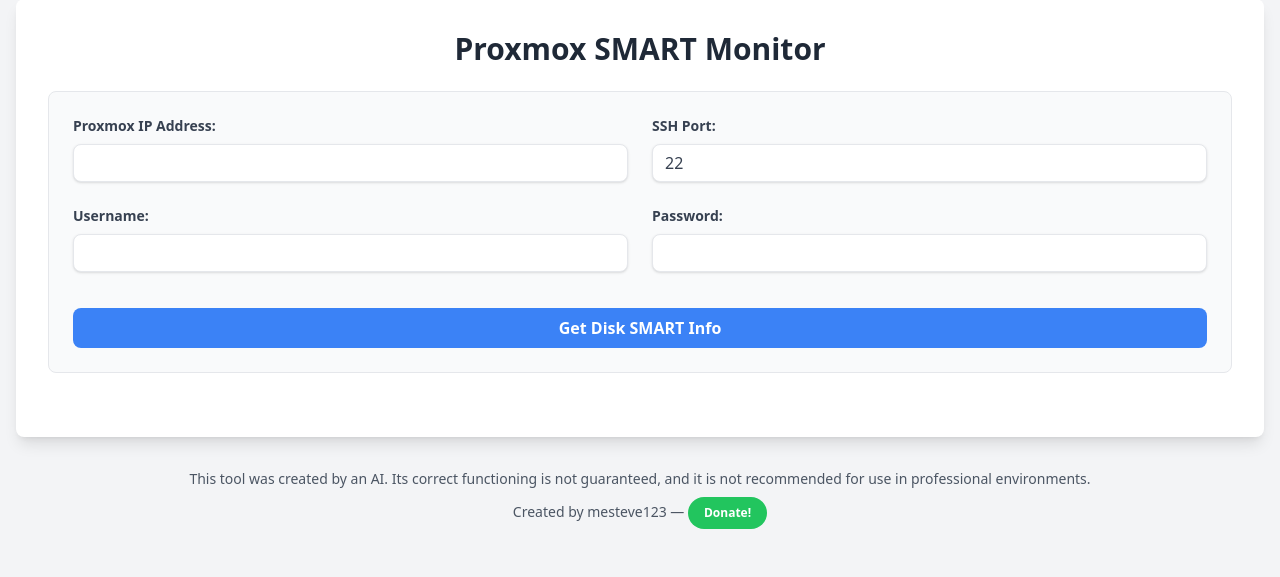
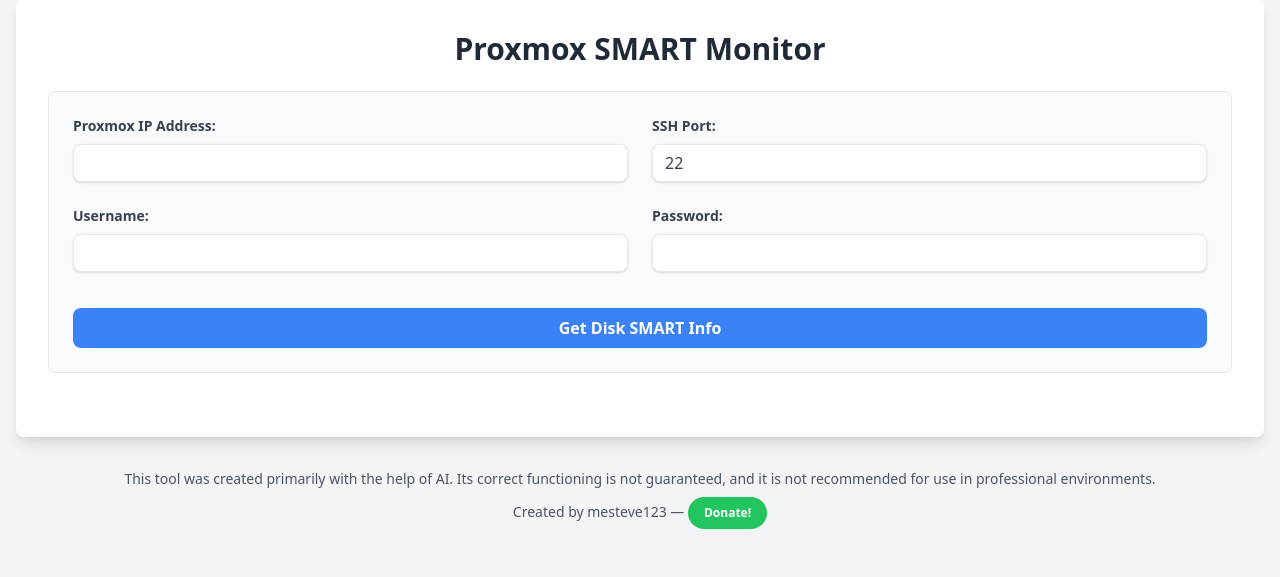
Before and after one commit to kenrmayfield/ProxmoxSMARTMonitor, a Flask app: page / in a window 1280 px wide. Shown: the part 57-634 px from the top of the page. Run offline with Flask 3, Linux system fonts and the light colour scheme; some libraries are stand-ins or nearby versions.

Commit message:
Update index.html

```diff
--- a/templates/index.html
+++ b/templates/index.html
@@ -123,7 +123,7 @@
         }
     </script>
 <div class="mt-8 text-center text-gray-600 text-sm">
-    <p>This tool was created by an AI. Its correct functioning is not guaranteed, and it is not recommended for use in professional environments.</p>
+    <p>This tool was created primarily with the help of AI. Its correct functioning is not guaranteed, and it is not recommended for use in professional environments.</p>
     <p>Created by mesteve123 &mdash;
         <a href="https://paypal.me/mteve?locale.x=es_ES" target="_blank" rel="noopener noreferrer"
            class="bg-green-500 hover:bg-green-700 text-white font-bold py-2 px-4 rounded-full text-xs mt-2 inline-block transition duration-300 ease-in-out transform hover:scale-105">
```
